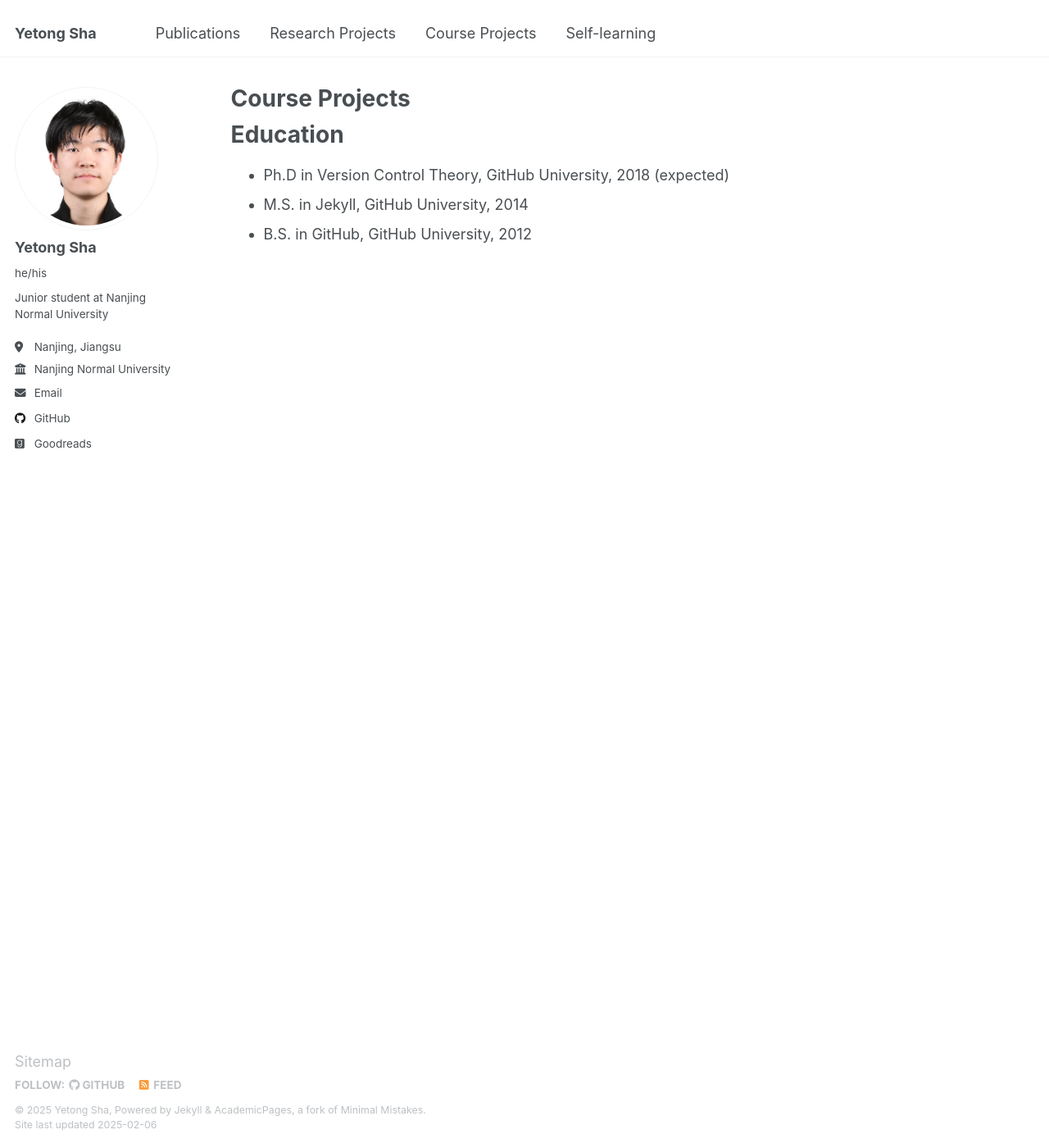
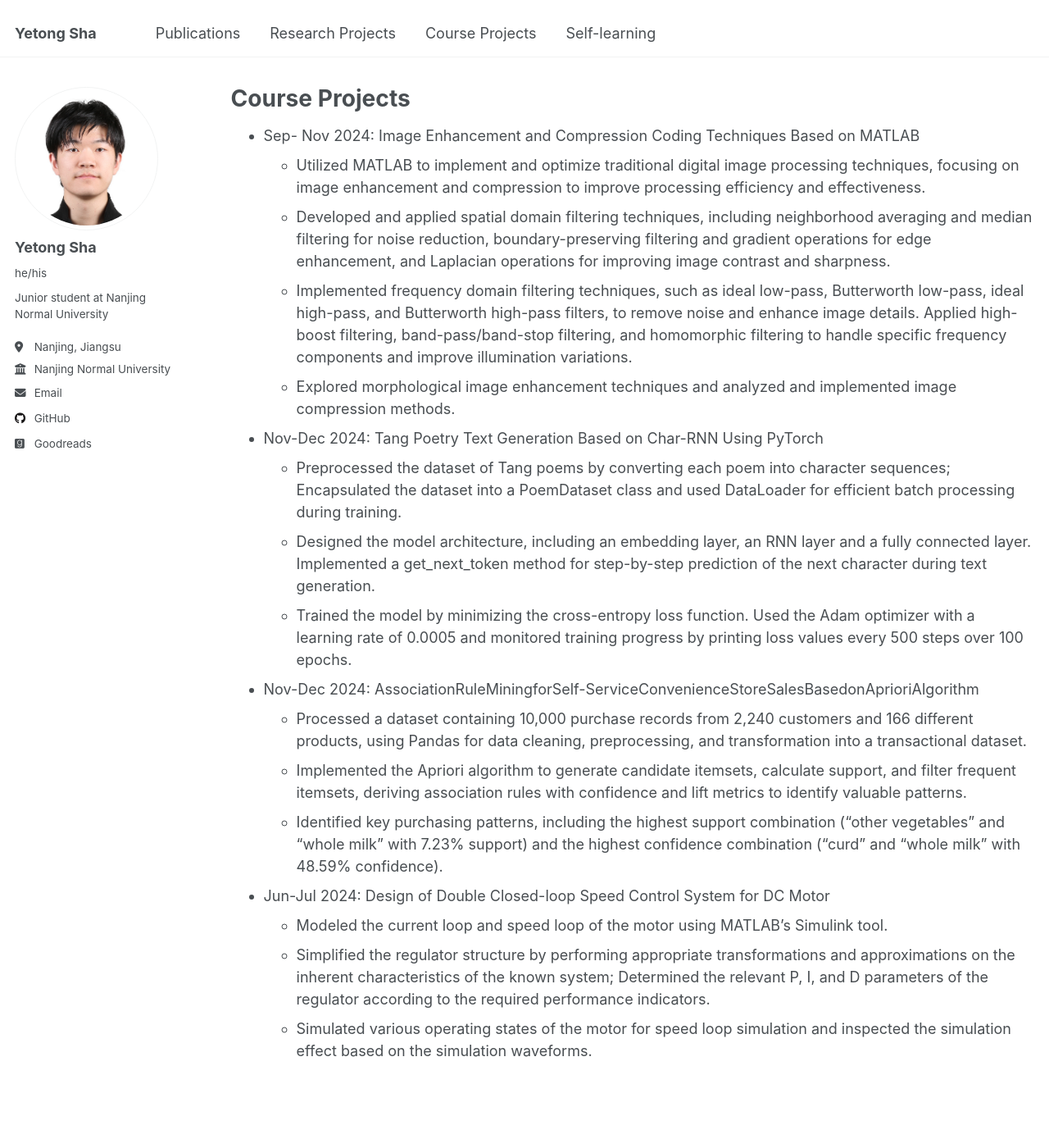
Before and after one commit to aautomataa/aautomataa.github.io, a Jekyll site: the page built from _pages/courseprojects.md, in a window 1280 px wide and 1400 px high. Shown: the whole window at 82% size. Built offline with Jekyll 4.4.1, drawn with Linux system fonts in a browser that asks for light colours.

Commit message:
Update files

```diff
--- a/_pages/courseprojects.md
+++ b/_pages/courseprojects.md
@@ -3,14 +3,43 @@ layout: archive
 title: "Course Projects"
 permalink: /courseprojects/
 author_profile: true
-redirect_from:
-  - /resume
 ---
 
-{% include base_path %}
+* Sep- Nov 2024: Image Enhancement and Compression Coding Techniques Based on MATLAB
+  * Utilized MATLAB to implement and optimize traditional digital image processing techniques, focusing
+on image enhancement and compression to improve processing efficiency and effectiveness.
+  * Developed and applied spatial domain filtering techniques, including neighborhood averaging and
+median filtering for noise reduction, boundary-preserving filtering and gradient operations for edge
+enhancement, and Laplacian operations for improving image contrast and sharpness.
+  * Implemented frequency domain filtering techniques, such as ideal low-pass, Butterworth low-pass, ideal
+high-pass, and Butterworth high-pass filters, to remove noise and enhance image details. Applied
+high-boost filtering, band-pass/band-stop filtering, and homomorphic filtering to handle specific
+frequency components and improve illumination variations.
+  * Explored morphological image enhancement techniques and analyzed and implemented image
+compression methods.
 
-Education
-======
-* Ph.D in Version Control Theory, GitHub University, 2018 (expected)
-* M.S. in Jekyll, GitHub University, 2014
-* B.S. in GitHub, GitHub University, 2012
+* Nov-Dec 2024: Tang Poetry Text Generation Based on Char-RNN Using PyTorch
+  * Preprocessed the dataset of Tang poems by converting each poem into character sequences;
+Encapsulated the dataset into a PoemDataset class and used DataLoader for efficient batch processing
+during training.
+  * Designed the model architecture, including an embedding layer, an RNN layer and a fully connected layer. Implemented a get_next_token method for step-by-step prediction of the next character during text
+generation.
+  * Trained the model by minimizing the cross-entropy loss function. Used the Adam optimizer with a
+learning rate of 0.0005 and monitored training progress by printing loss values every 500 steps over
+100 epochs.
+
+* Nov-Dec 2024: AssociationRuleMiningforSelf-ServiceConvenienceStoreSalesBasedonAprioriAlgorithm
+  * Processed a dataset containing 10,000 purchase records from 2,240 customers and 166 different
+products, using Pandas for data cleaning, preprocessing, and transformation into a transactional dataset.
+  * Implemented the Apriori algorithm to generate candidate itemsets, calculate support, and filter frequent
+itemsets, deriving association rules with confidence and lift metrics to identify valuable patterns.
+  * Identified key purchasing patterns, including the highest support combination ("other vegetables" and
+"whole milk" with 7.23% support) and the highest confidence combination ("curd" and "whole milk" with 48.59% confidence).
+
+* Jun-Jul 2024: Design of Double Closed-loop Speed Control System for DC Motor
+  * Modeled the current loop and speed loop of the motor using MATLAB's Simulink tool.
+  * Simplified the regulator structure by performing appropriate transformations and approximations on
+the inherent characteristics of the known system; Determined the relevant P, I, and D parameters of the
+regulator according to the required performance indicators.
+  * Simulated various operating states of the motor for speed loop simulation and inspected the simulation
+effect based on the simulation waveforms.
```
Also changed, not shown: _pages/researchprojects.md (+30 -4 lines), _pages/skills.md (added).
